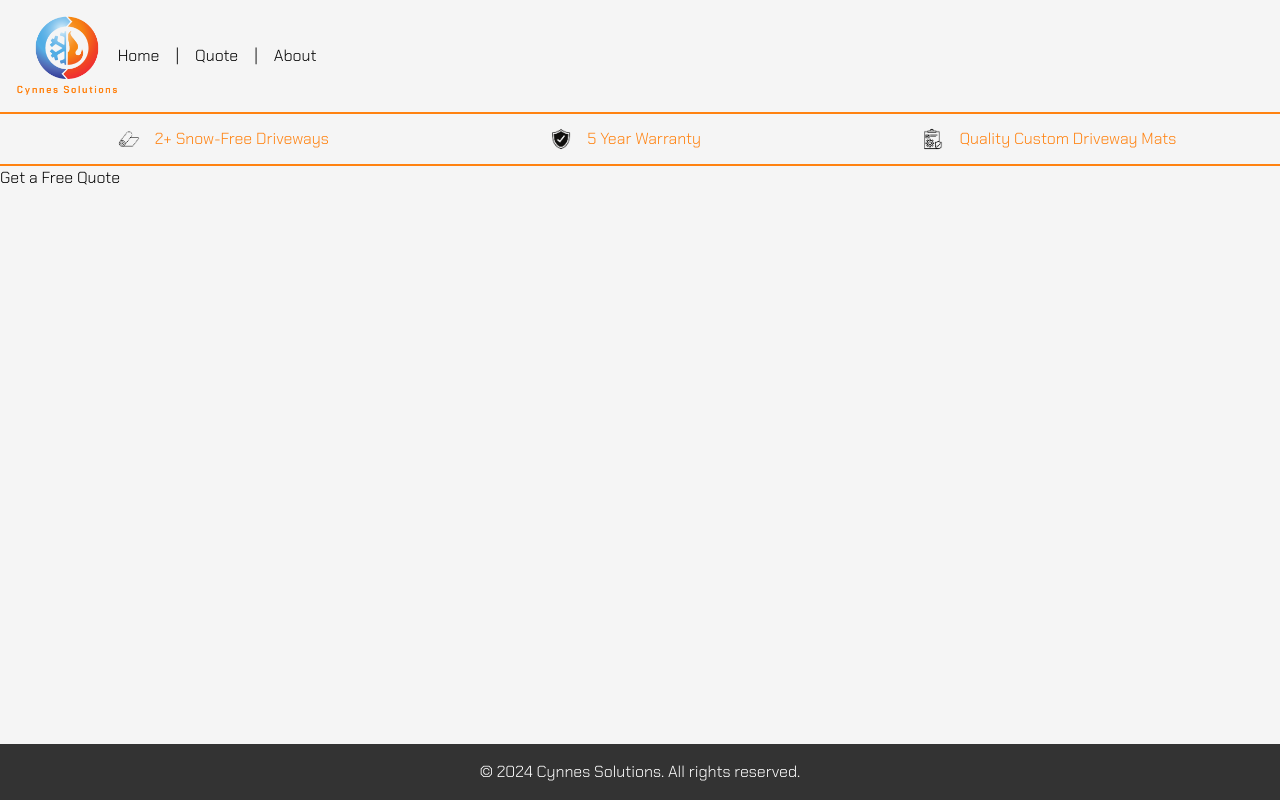
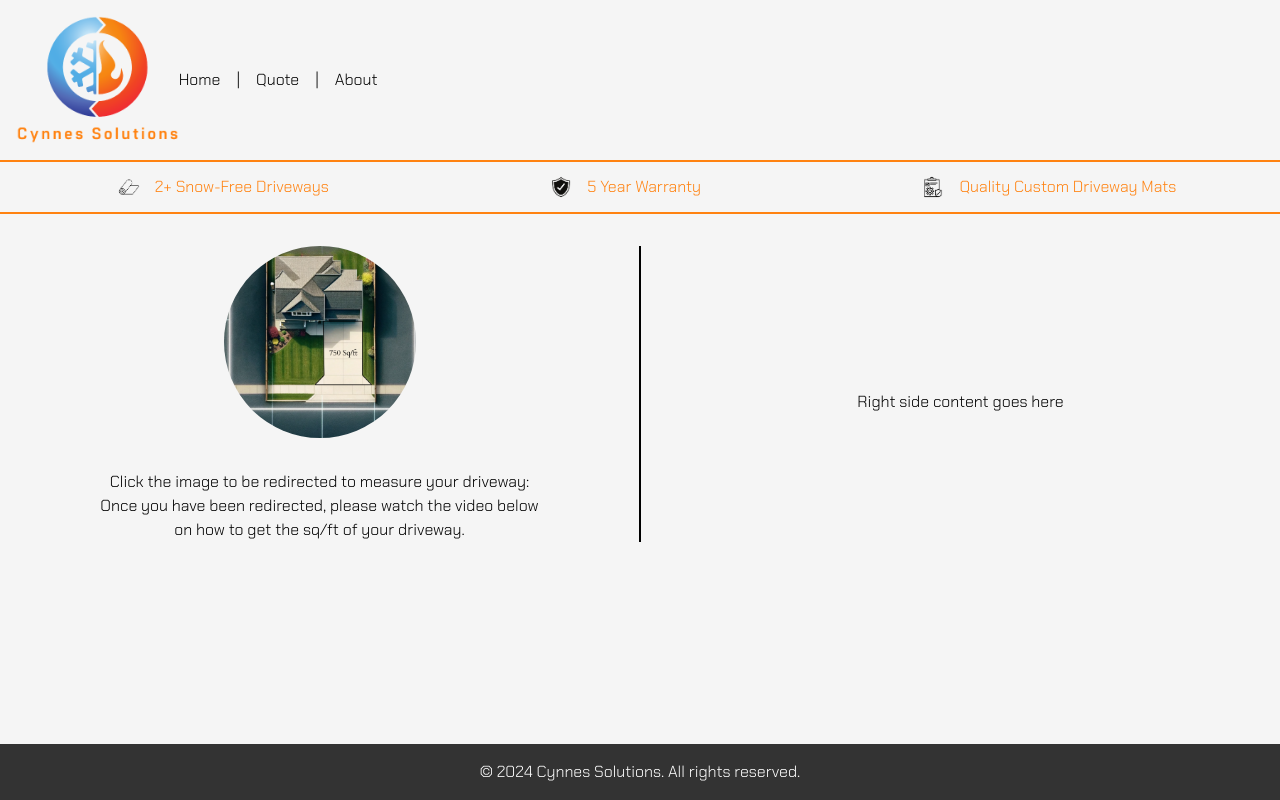
Before and after one commit to Calebcochranebil/cynnes-solutions, a React (Create React App) app: page /quote in a window 1280 px wide. Built offline with nearby package versions, Linux system fonts and the light colour scheme.

Commit message:
quotesplit

```diff
--- a/package.json
+++ b/package.json
@@ -39,6 +39,7 @@
     },
     "devDependencies": {
         "@babel/plugin-proposal-private-property-in-object": "^7.21.11",
+        "autoprefixer": "^10.4.17",
         "eslint": "^8.2.0",
         "eslint-config-airbnb": "^19.0.4",
         "eslint-config-prettier": "^9.1.0",
@@ -46,6 +47,7 @@
         "eslint-plugin-jsx-a11y": "^6.5.1",
         "eslint-plugin-react": "^7.28.0",
         "eslint-plugin-react-hooks": "^4.3.0",
+        "postcss": "^8.4.33",
         "prettier": "^3.2.4",
         "tailwindcss": "^3.4.1"
     }
--- a/src/components/NavBar.jsx
+++ b/src/components/NavBar.jsx
@@ -13,12 +13,12 @@ export default function NavBar() {
                     <img
                         src={logo}
                         alt="Cynnes Solutions Logo"
-                    className="h-20 "
+                        className="h-20 sm:h-24 md:h-28 lg:h-32"
                     />
                 </Link>
 
                 <div className="w-3">
-                <ul className="flex flex-row gap-4 text-md ">
+                    <ul className="flex flex-row gap-4 text-md">
                         <li className="">
                             <Link to="/">Home</Link>
                         </li>
@@ -30,8 +30,6 @@ export default function NavBar() {
                         <li className="">
                             <Link to="/about">About</Link>
                         </li>
-
-
                     </ul>
                 </div>
             </nav>
--- a/src/components/Quote.jsx
+++ b/src/components/Quote.jsx
@@ -1,10 +1,47 @@
 import React from "react";
+
+import quoteImage from "../images/750 Sqft.png"; // Ensure the path is correct
 
 export default function Quote() {
     return (
-        <div>
-            <h2>Get a Free Quote</h2>
-            {/* Add more content here */}
+        <div className="flex flex-row items-center justify-center pt-8">
+            {/* Left Side Model */}
+            <div className="flex flex-col items-center justify-center w-1/2">
+                {/* Add your model or content for the left side here */}
+                <a
+                    href="https://www.google.com/maps/@39.4740732,-114.186879,859062m/data=!3m1!1e3?entry=ttu"
+                    target="_blank"
+                    rel="noopener noreferrer"
+                >
+                    <img
+                        src={quoteImage}
+                        alt="A visual representation related to the quote"
+                        className="w-48 h-48 rounded-full" // Tailwind classes for size
+                    />
+                </a>
+                <p className="mt-4 text-center">
+                    {" "}
+                    <p className="mt-4 text-center">
+                        Click the image to be redirected to measure your
+                        driveway:
+                        <br />
+                        Once you have been redirected, please watch the video
+                        below
+                        <br />
+                        on how to get the sq/ft of your driveway.
+                    </p>
+                </p>
+            </div>
+
+            {/* Vertical Divider */}
+            {/* Vertical Divider */}
+            <div className="border-r-2 border-orange-500 h-full" />
+
+            {/* Right Side Model */}
+            <div className="flex flex-col items-center justify-center w-1/2">
+                {/* Add your model or content for the right side here */}
+                <p className="mt-4 text-center">Right side content goes here</p>
+            </div>
         </div>
     );
 }
--- a/tailwind.config.js
+++ b/tailwind.config.js
@@ -19,6 +19,7 @@ module.exports = {
             gray: "#8492a6",
             "gray-light": "#d3dce6",
             whitesmoke: "#F5F5F5",
+            orange: "ff8210",
         },
         fontFamily: {
             sans: ["Graphik", "sans-serif"],
```
Also changed, not shown: src/images/750 Sqft.png (added), 1 other file (tests, documents, lock files or other folders). Lines whose indentation alone changed are shown as unchanged.
